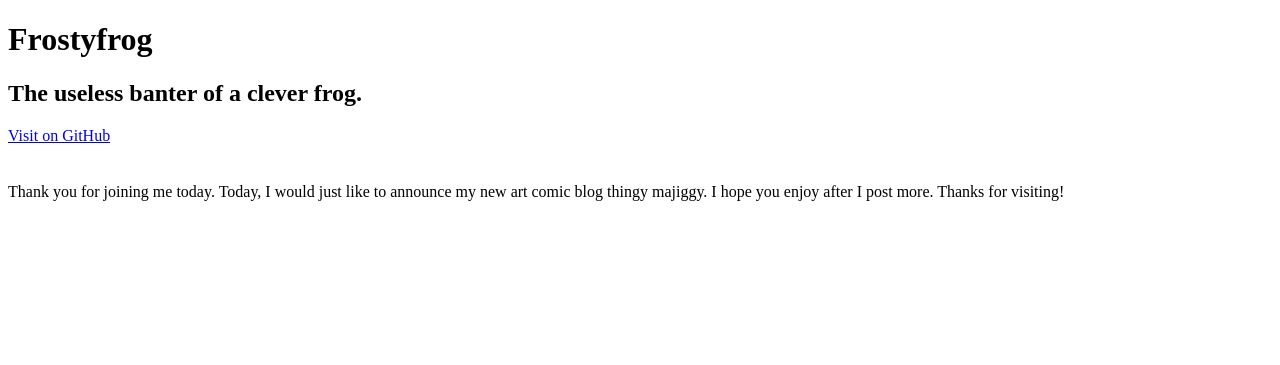
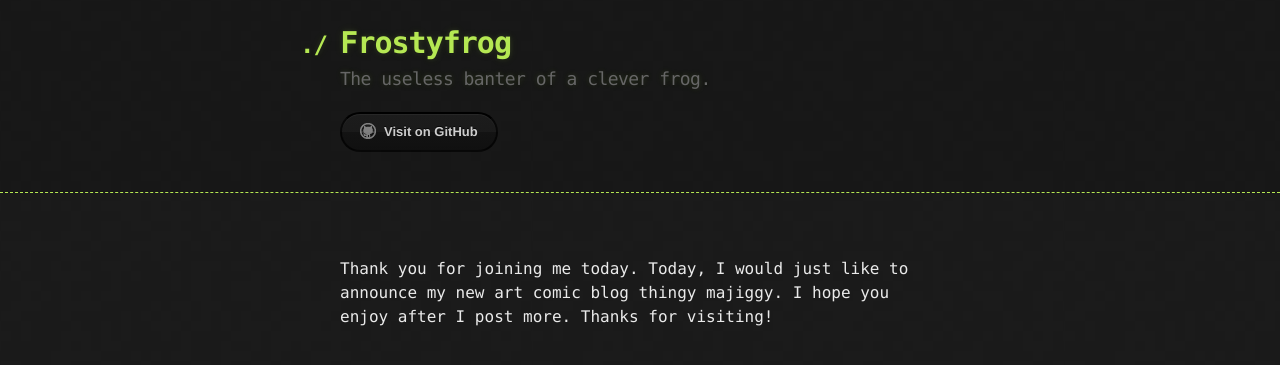
Before and after one commit to frostyfrog/frostyfrog.github.com, a Jekyll site: the page built from _posts/2013-1-31-First-Post.html, in a window 1280 px wide. Shown: the top 365 px of the page. Built offline with Jekyll 4.4.1, drawn with Linux system fonts in a browser that asks for light colours.

Commit message:
Really fixed the this time

```diff
--- a/_layouts/main.html
+++ b/_layouts/main.html
@@ -2,8 +2,8 @@
 <html>
 <head>
 <meta charset='utf-8' />
-<link rel='stylesheet' type='text/css' href='stylesheets/stylesheet.css' media='screen' />
-<link rel='stylesheet' type='text/css' href='stylesheets/pygment_trac.css' media='screen' />
+<link rel='stylesheet' type='text/css' href='/stylesheets/stylesheet.css' media='screen' />
+<link rel='stylesheet' type='text/css' href='/stylesheets/pygment_trac.css' media='screen' />
 <title>Frostyfrog's Blog</title>
 </head>
 <body>
```
